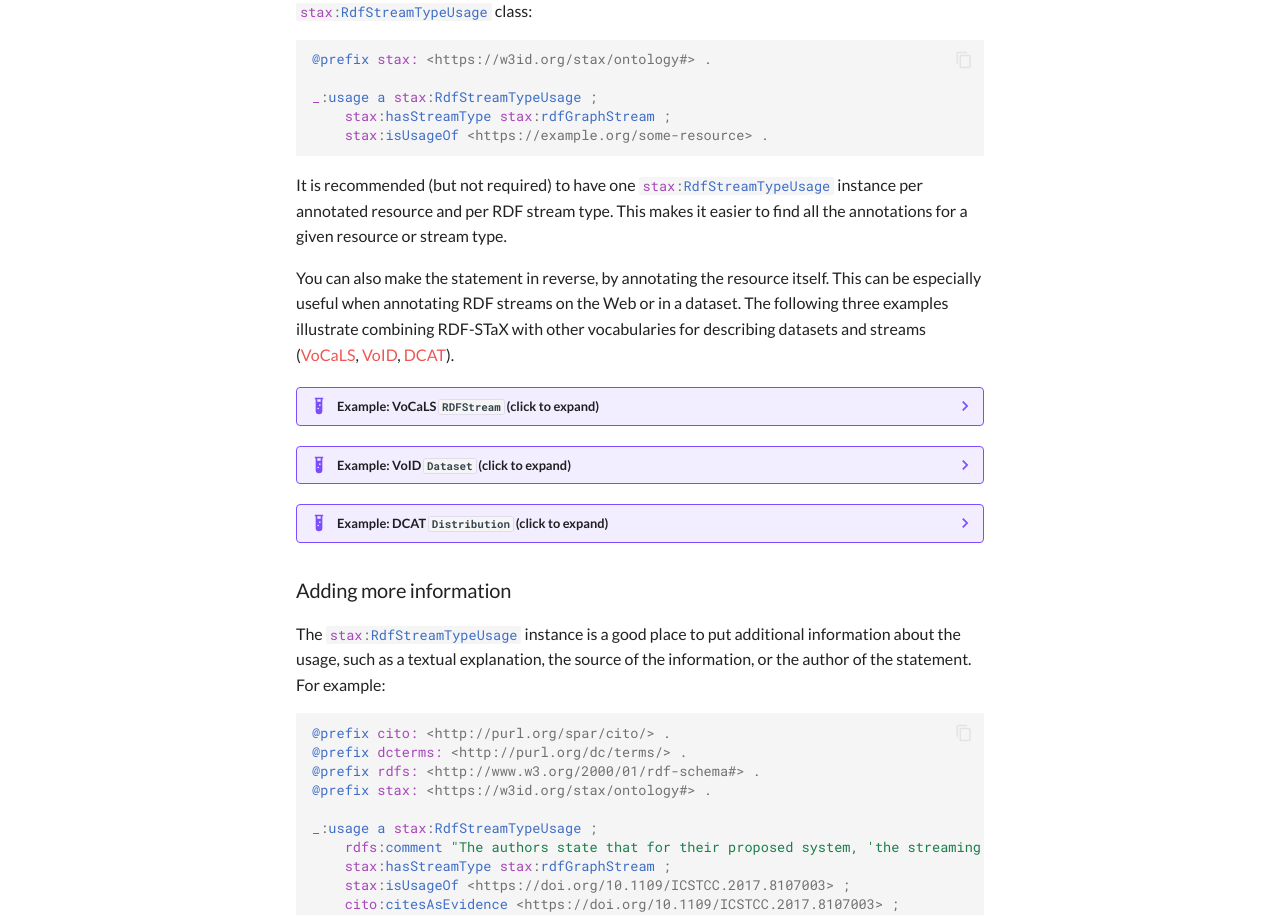
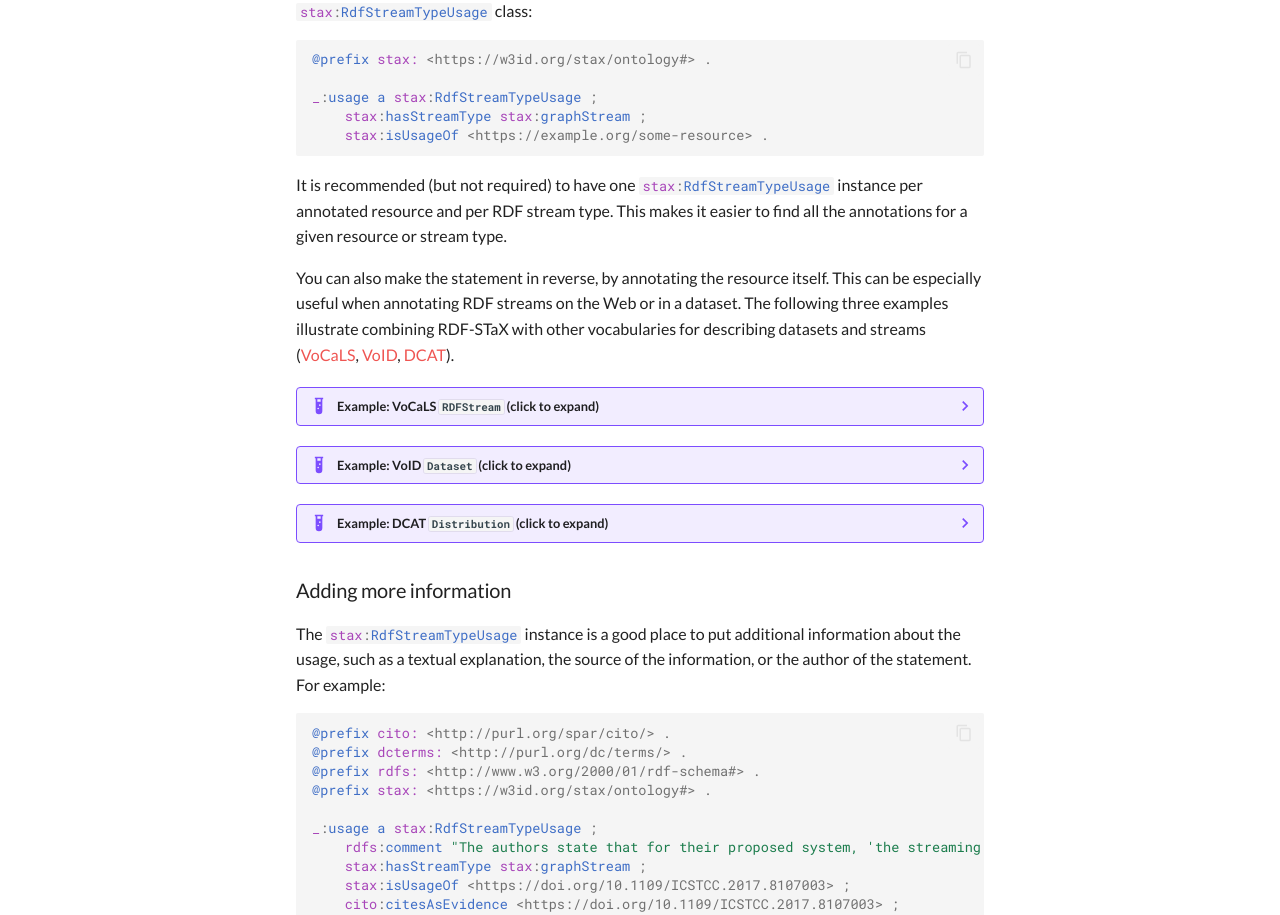
Before and after one commit to RDF-STaX/rdf-stax.github.io, an MkDocs documentation site: the page built from docs/use-it.md, in a window 1280 px wide and 1400 px high. Shown: the part 468-1383 px from the top of the window. Built offline with MkDocs 1.6.1 and Material for MkDocs 9.7.7, drawn with Linux system fonts in a browser that asks for light colours; comment, search, counter and statistics services are not loaded; the version menu is left out.

Commit message:
Simplify IRIs for stream types

````diff
--- a/docs/use-it.md
+++ b/docs/use-it.md
@@ -12,7 +12,7 @@ Making a statement about something's RDF stream type is very straightforward. Fo
 @prefix stax: <https://w3id.org/stax/ontology#> .
 
 _:usage a stax:RdfStreamTypeUsage ;
-    stax:hasStreamType stax:rdfGraphStream ;
+    stax:hasStreamType stax:graphStream ;
     stax:isUsageOf <https://example.org/some-resource> .
 ```
 
@@ -32,7 +32,7 @@ You can also make the statement in reverse, by annotating the resource itself. T
         # ... other properties of the stream ...
         stax:hasStreamTypeUsage [
             a stax:RdfStreamTypeUsage ;
-            stax:hasStreamType stax:rdfGraphStream
+            stax:hasStreamType stax:graphStream
         ] .
     ```
 
@@ -89,7 +91,7 @@ The `#!turtle stax:RdfStreamTypeUsage` instance is a good place to put additiona
 
 _:usage a stax:RdfStreamTypeUsage ;
     rdfs:comment "The authors state that for their proposed system, 'the streaming element (i.e. a single message) (...) is a set of triples'. Therefore, it uses an RDF graph stream."@en ;
-    stax:hasStreamType stax:rdfGraphStream ;
+    stax:hasStreamType stax:graphStream ;
     stax:isUsageOf <https://doi.org/10.1109/ICSTCC.2017.8107003> ;
     cito:citesAsEvidence <https://doi.org/10.1109/ICSTCC.2017.8107003> ;
     dcterms:creator <https://orcid.org/0000-0002-2543-9461> .
--- a/mkdocs.yml
+++ b/mkdocs.yml
@@ -23,7 +23,7 @@ markdown_extensions:
   - pymdownx.superfences
   - pymdownx.emoji:
       emoji_index: !!python/name:material.extensions.emoji.twemoji
-      emoji_generator: !!python/name:material.extensions.emoji.twemoji
+      emoji_generator: !!python/name:material.extensions.emoji.to_svg
 
 repo_url: https://github.com/RDF-STaX/rdf-stax.github.io
 repo_name: RDF-STaX/rdf-stax.github.io
````
Also changed, not shown: other parts of docs/use-it.md (+5 -3 lines), 3 other files.
